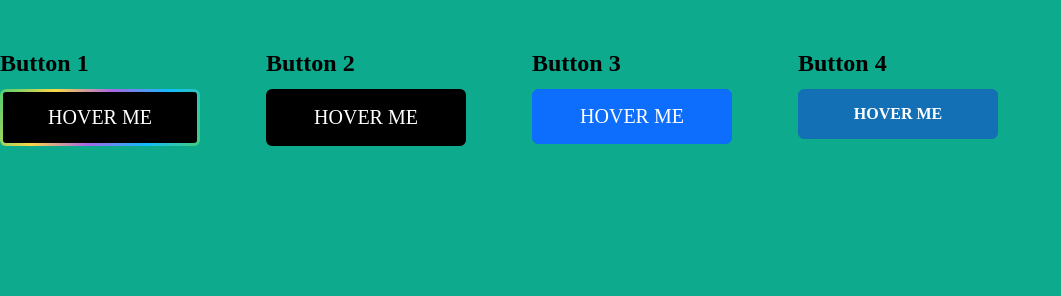
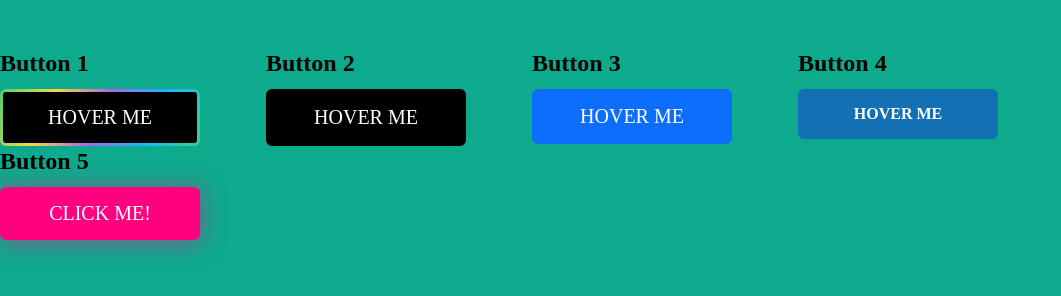
Before and after one commit to htmlcssdevs/100_Html_Css_Button_Design, a plain HTML site: page index.html in a window 1280 px wide. Shown: the whole page, without its empty margins (0-1061 px from the left). Drawn offline with Linux system fonts and the light colour scheme.

Commit message:
button 5 complete
button 5 complete

```diff
--- /dev/null
+++ b/assets/css/button_5.css
@@ -0,0 +1,96 @@
+.button_5 a{
+    display: inline-block;
+    font-size: 20px;
+    padding: 15px 0;
+    -webkit-appearance: none;
+    appearance: none;
+    background-color: #ff0081;
+    border: none;
+    cursor: pointer;
+    position: relative;
+    transition: transform ease-in 0.1s, box-shadow ease-in 0.25s;
+    box-shadow: 0 2px 25px rgba(255, 0, 130, 0.5);
+    border-radius: 6px;
+    -webkit-border-radius: 6px;
+    -moz-border-radius: 6px;
+    -ms-border-radius: 6px;
+    -o-border-radius: 6px;
+}
+.button_5 a:focus{
+    outline: 0;
+}
+.button_5 a:after, .button_5 a:before{
+    position: absolute;
+    content: '';
+    display: block;
+    width: 140%;
+    height: 100%;
+    left: -20%;
+    z-index: -1000;
+    transition: all ease-in-out 0.5s;
+    background-repeat: no-repeat;
+}
+.button_5 a:before{
+    display: none;
+    top: -75%;
+    background-image:
+    radial-gradient(circle, #ff0081 20%, transparent 20%),
+    radial-gradient(circle,  transparent 20%, #ff0081 20%, transparent 30%),
+    radial-gradient(circle, #ff0081 20%, transparent 20%),
+    radial-gradient(circle, #ff0081 20%, transparent 20%),
+    radial-gradient(circle,  transparent 10%, #ff0081 15%, transparent 20%),
+    radial-gradient(circle, #ff0081 20%, transparent 20%),
+    radial-gradient(circle, #ff0081 20%, transparent 20%),
+    radial-gradient(circle, #ff0081 20%, transparent 20%),
+    radial-gradient(circle, #ff0081 20%, transparent 20%);
+    background-size: 10% 10%, 20% 20%, 15% 15%, 20% 20%, 18% 18%, 10% 10%, 15% 15%, 10% 10%, 18% 18%;
+}
+.button_5 a:after{
+    display: none;
+    bottom: -75%;
+    background-image:
+    radial-gradient(circle, #ff0081 20%, transparent 20%),
+    radial-gradient(circle, #ff0081 20%, transparent 20%),
+    radial-gradient(circle,  transparent 10%, #ff0081 15%, transparent 20%),
+    radial-gradient(circle, #ff0081 20%, transparent 20%),
+    radial-gradient(circle, #ff0081 20%, transparent 20%),
+    radial-gradient(circle, #ff0081 20%, transparent 20%),
+    radial-gradient(circle, #ff0081 20%, transparent 20%);
+  background-size: 15% 15%, 20% 20%, 18% 18%, 20% 20%, 15% 15%, 10% 10%, 20% 20%;
+}
+.button_5 a:active{
+    transform: scale(0.9);
+    background-color: darken(#ff0081, 5%);
+    box-shadow: 0 2px 25px rgba(255, 0, 130, 0.2);
+}
+.button_5 a.animate::before{
+    display: block;
+    animation: topBubbles ease-in-out 0.75s forwards;
+}
+.button_5 a.animate::after{
+    display: block;
+    animation: bottomBubbles ease-in-out 0.75s forwards;
+}
+@keyframes topBubbles {
+    0%{
+      background-position: 5% 90%, 10% 90%, 10% 90%, 15% 90%, 25% 90%, 25% 90%, 40% 90%, 55% 90%, 70% 90%;
+    }
+      50% {
+        background-position: 0% 80%, 0% 20%, 10% 40%, 20% 0%, 30% 30%, 22% 50%, 50% 50%, 65% 20%, 90% 30%;}
+   100% {
+      background-position: 0% 70%, 0% 10%, 10% 30%, 20% -10%, 30% 20%, 22% 40%, 50% 40%, 65% 10%, 90% 20%;
+    background-size: 0% 0%, 0% 0%,  0% 0%,  0% 0%,  0% 0%,  0% 0%;
+    }
+  }
+
+  @keyframes bottomBubbles {
+    0%{
+      background-position: 10% -10%, 30% 10%, 55% -10%, 70% -10%, 85% -10%, 70% -10%, 70% 0%;
+    }
+    50% {
+      background-position: 0% 80%, 20% 80%, 45% 60%, 60% 100%, 75% 70%, 95% 60%, 105% 0%;}
+   100% {
+      background-position: 0% 90%, 20% 90%, 45% 70%, 60% 110%, 75% 80%, 95% 70%, 110% 10%;
+    background-size: 0% 0%, 0% 0%,  0% 0%,  0% 0%,  0% 0%,  0% 0%;
+    }
+  }
--- a/assets/css/style.css
+++ b/assets/css/style.css
@@ -2,6 +2,7 @@
 @import url(../css/button_2.css);
 @import url(../css/button_3.css);
 @import url(../css/button_4.css);
+@import url(../css/button_5.css);
 /* default css start here */
 *{
     margin: 0;
--- /dev/null
+++ b/assets/js/script.js
@@ -0,0 +1,17 @@
+var animateButton = function(e) {
+
+    e.preventDefault;
+    //reset animation
+    e.target.classList.remove('animate');
+
+    e.target.classList.add('animate');
+    setTimeout(function(){
+      e.target.classList.remove('animate');
+    },700);
+  };
+
+  var bubblyButtons = document.getElementsByClassName("btn");
+
+  for (var i = 0; i < bubblyButtons.length; i++) {
+    bubblyButtons[i].addEventListener('click', animateButton, false);
+  }
--- a/index.html
+++ b/index.html
@@ -40,7 +40,15 @@
                     </a>
                 </div>
             </div>
+            <div class="single_button_item">
+                <h3>Button 5</h3>
+                <div class="button_5">
+                    <a class="btn" href="#">Click Me!</a>
+                </div>
+            </div>
         </div>
     </div>
+
+    <script src="assets/js/script.js"></script>
 </body>
 </html>
```
